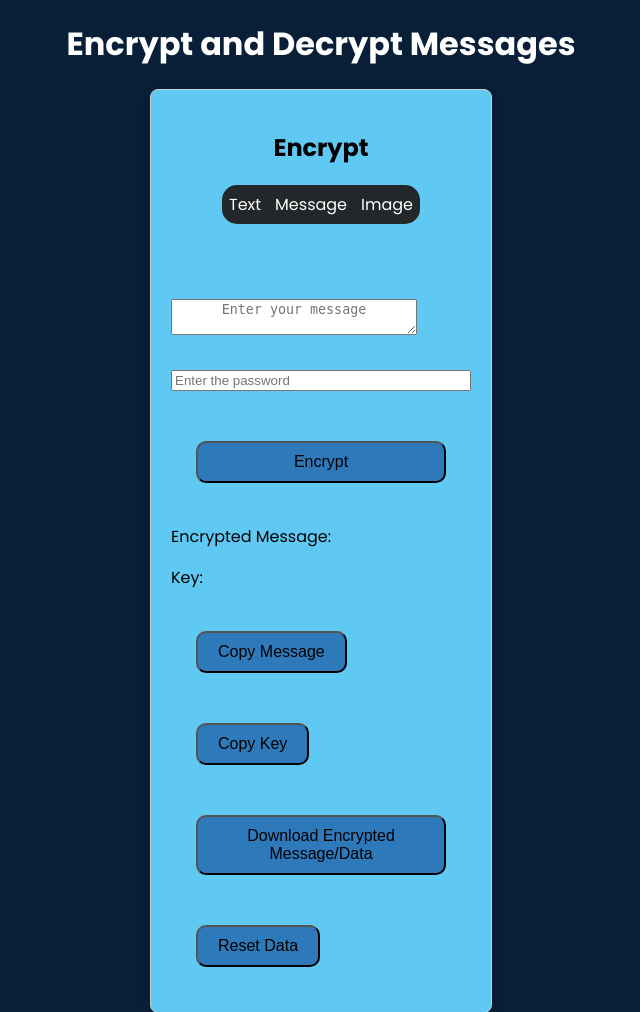
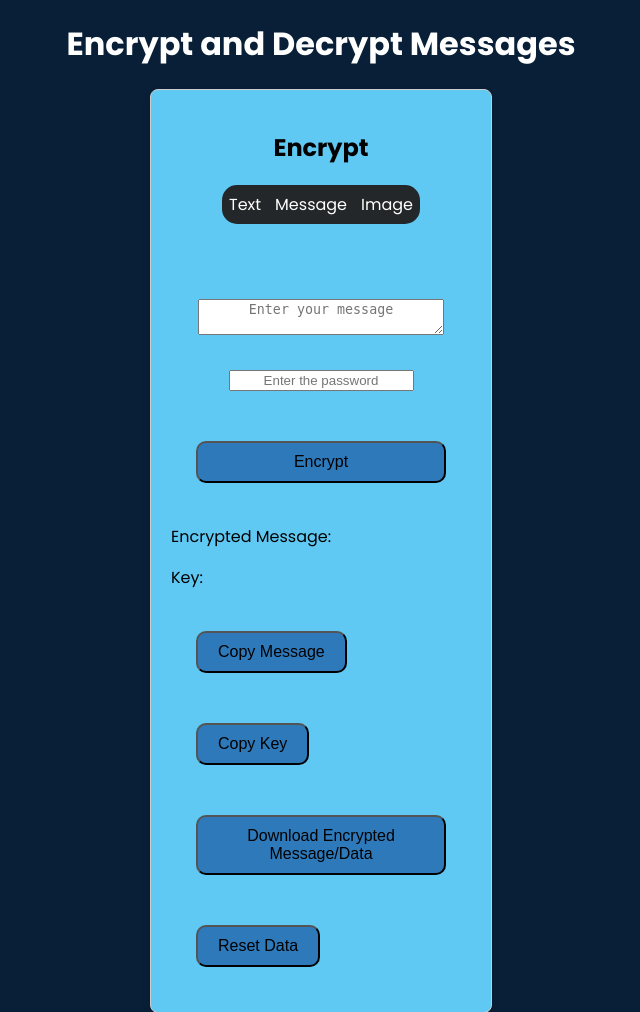
Before and after one commit to EasonMa1123/Encryption, a Flask app: page / in a window 1280 px wide. Shown: the top 1012 px of the page, without its empty margins (319-959 px from the left). Run offline with Flask 3, Linux system fonts and the light colour scheme.

Commit message:
add class text_input for center the text

```diff
--- a/templates/index.html
+++ b/templates/index.html
@@ -38,8 +38,8 @@
                     <label for="image_file" class="File_upload" id="image_file_label">Upload image file</label>
                     <input type="file" id="image_file" placeholder="Upload image" accept="/image"><br>
                 </div>
-                <textarea id="message" placeholder="Enter your message"></textarea><br>
-                <input id="password_to_encrypte" placeholder="Enter the password"><br>
+                <textarea class="text_input" id="message" placeholder="Enter your message"></textarea><br>
+                <input class="text_input" id="password_to_encrypte" placeholder="Enter the password"><br>
                 <button onclick="encryptMessage()">Encrypt</button>
             </div>
             <p>Encrypted Message: <span id="encrypted_message" class="message"></span></p>
@@ -54,10 +54,11 @@
         <div id="decryption" class="Processor">
             <div class="InOutPut">
                 <h2>Decrypt</h2>
+                <label for="decrypt_message_file" class="File_upload">Upload Encrypted File</label>
                 <input type="file" id="decrypt_message_file" placeholder="Upload encrypted message" accept=".txt"></br>
-                <textarea id="decrypt_message" placeholder="Enter encrypted message"></textarea><br>
-                <input id="decrypt_key" placeholder="Enter the key"><br>
-                <input id="password_to_decrypte" placeholder="Enter the password"><br>
+                <textarea class="text_input"id="decrypt_message" placeholder="Enter encrypted message"></textarea><br>
+                <input class="text_input" id="decrypt_key" placeholder="Enter the key"><br>
+                <input class="text_input" id="password_to_decrypte" placeholder="Enter the password"><br>
                 <button onclick="decryptMessage()">Decrypt</button>
             </div>
             <p>Decrypted Message: <span id="decrypted_message" class="message"></span></p>
```
